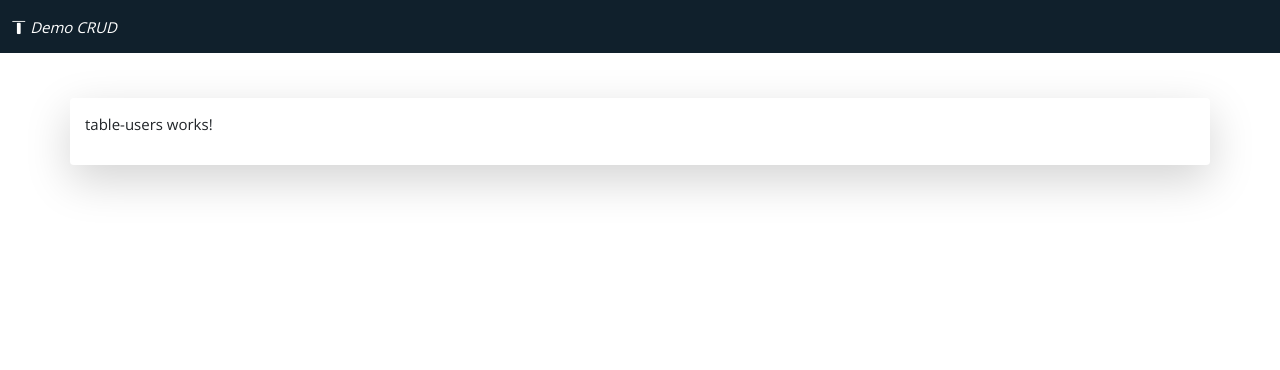
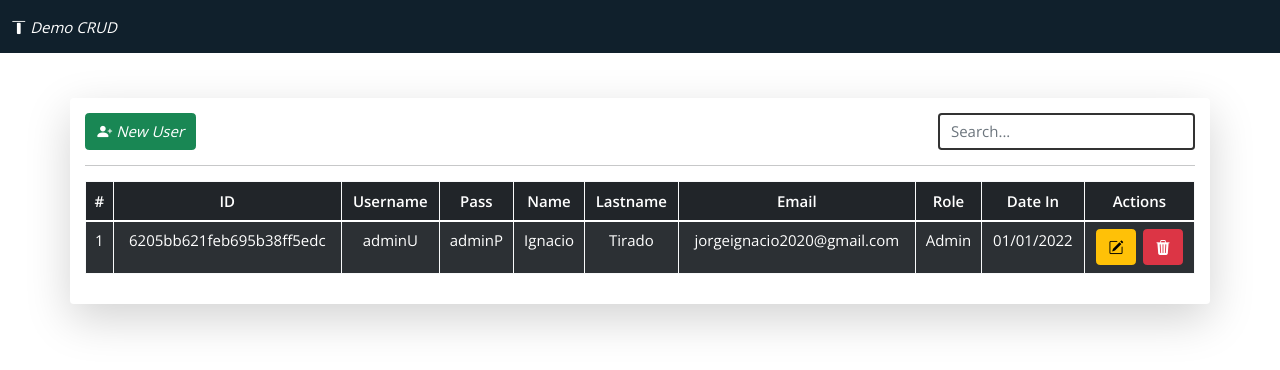
Before and after one commit to VlV-515/8-CrudMongoDemo-Front, an Angular app: page / in a window 1280 px wide. Shown: the top 370 px of the page. Built offline with nearby package versions, Linux system fonts and the light colour scheme.

Commit message:
Crea el estilo de table users

```diff
--- a/src/app/components/table-users/table-users.component.css
+++ b/src/app/components/table-users/table-users.component.css
@@ -0,0 +1,8 @@
+.search {
+  display: flex;
+  justify-content: space-between;
+}
+.search > input {
+  width: 30ch;
+  border: 2px #333 solid;
+}
--- a/src/app/components/table-users/table-users.component.html
+++ b/src/app/components/table-users/table-users.component.html
@@ -1 +1,49 @@
-<p>table-users works!</p>
+<div class="search mb-3">
+    <button class="btn btn-success">
+        <i class="bi bi-person-plus-fill"> New User</i>
+    </button>
+    <input type="text" class="form-control" placeholder="Search...">
+</div>
+<hr>
+<div>
+    <table class="table table-dark table-striped table-hover table-bordered text-center border-light">
+        <thead>
+            <tr>
+                <th>#</th>
+                <th>ID</th>
+                <th>Username</th>
+                <th>Pass</th>
+                <th>Name</th>
+                <th>Lastname</th>
+                <th>Email</th>
+                <th>Role</th>
+                <th>Date In</th>
+                <th>Actions</th>
+            </tr>
+        </thead>
+        <tbody>
+            <tr>
+                <td scope="row">1</td>
+                <td scope="row">6205bb621feb695b38ff5edc</td>
+                <td scope="row">adminU</td>
+                <td scope="row">adminP</td>
+                <td scope="row">Ignacio</td>
+                <td scope="row">Tirado</td>
+                <td scope="row">jorgeignacio2020@gmail.com</td>
+                <td scope="row">Admin</td>
+                <td scope="row">01/01/2022</td>
+                <td scope="row">
+                    <div role="group" aria-label="">
+                        <button type="button" class="btn btn-warning me-2">
+                            <i class="bi bi-pencil-square"></i>
+                        </button>
+                        <button type="button" class="btn btn-danger">
+                            <i class="bi bi-trash3-fill"></i>
+                        </button>
+                    </div>
+                </td>
+            </tr>
+        </tbody>
+    </table>
+
+</div>
```
